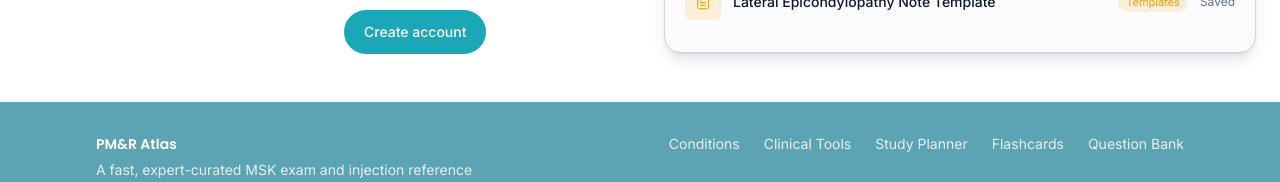
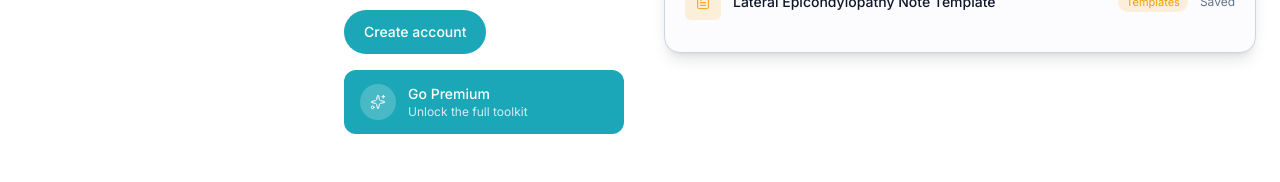
Before and after one commit to carolinavmo/pmr-one, a Next.js app: page /en/explore/handbook in a window 1280 px wide. Shown: the part 873-1055 px from the top of the page. Built offline with nearby package versions, Linux system fonts and the light colour scheme; no server answers; the database is empty.

Commit message:
My Handbook spotlight: add a Go Premium card for visitors

```diff
--- a/src/app/[locale]/explore/handbook/page.tsx
+++ b/src/app/[locale]/explore/handbook/page.tsx
@@ -10,6 +10,7 @@ import {
   Plus,
   Search,
   ShieldCheck,
+  Sparkles,
 } from "lucide-react";
 import type { LucideIcon } from "lucide-react";
 import { Link, redirect } from "@/i18n/navigation";
@@ -45,6 +46,7 @@ export default async function ExploreHandbookPage() {
   const t = await getTranslations("explore");
   const tMyAtlas = await getTranslations("myAtlas");
   const tHome = await getTranslations("home");
+  const tNav = await getTranslations("nav");
 
   const whyItems = [
     t("handbookWhy1"),
@@ -115,6 +117,19 @@ export default async function ExploreHandbookPage() {
             <LinkButton href="/register" variant="primary" className="self-start">
               {tHome("heroCtaSecondary")}
             </LinkButton>
+
+            <Link
+              href="/register"
+              className="flex items-center gap-3 rounded-xl bg-accent px-4 py-3.5 transition-colors duration-base hover:bg-accent-hover"
+            >
+              <span className="flex size-9 shrink-0 items-center justify-center rounded-full bg-white/20 text-white">
+                <Sparkles className="size-4" aria-hidden="true" />
+              </span>
+              <span className="flex flex-col">
+                <span className="font-ui text-sm font-medium text-white">{tNav("goPremium")}</span>
+                <span className="font-ui text-xs text-white/80">{tNav("goPremiumSubtitle")}</span>
+              </span>
+            </Link>
           </div>
 
           <div className="overflow-hidden rounded-2xl border border-border bg-surface-raised shadow-lg">
```
